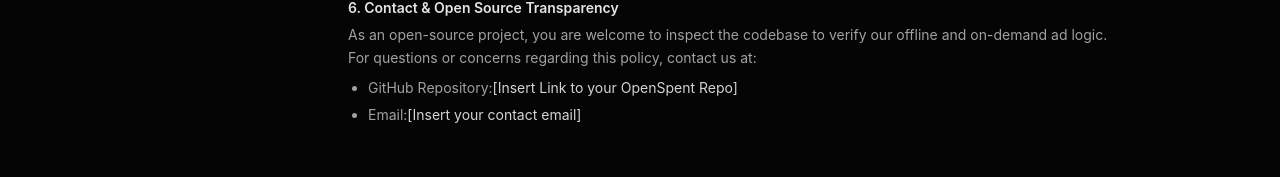
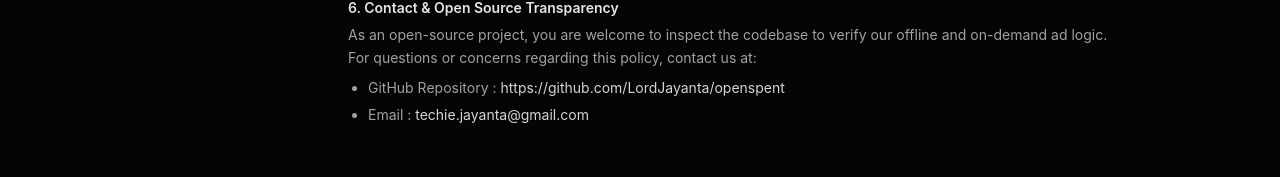
Before and after one commit to LordJayanta/openspent.site, a React (Vite) app: page /#/privacy in a window 1280 px wide. Shown: the part 1135-1312 px from the top of the page. Built offline with nearby package versions, Linux system fonts and the light colour scheme.

Commit message:
chore(docs/legal): replace placeholders with actual email, date, and repo links
- Updated static email and repository links to match the original repo
- Replaced dummy dates with correct, static timeline details

```diff
--- a/src/pages/legal/component/Privacy.tsx
+++ b/src/pages/legal/component/Privacy.tsx
@@ -1,3 +1,5 @@
+import { Link } from "react-router";
+
 export default function Privacy() {
   return (
     <section
@@ -10,7 +12,7 @@ export default function Privacy() {
               Privacy Policy
             </h1>
             <p className="text-xs text-textMuted font-medium">
-              Last updated: May 24, 2025
+              Last updated: July 7, 2026
             </p>
           </div>
 
@@ -138,16 +140,11 @@ export default function Privacy() {
               </p>
               <ul className="list-disc pl-5 space-y-1">
                 <li>
-                  GitHub Repository:
-                  <span className="text-neutral-300"
-                    >[Insert Link to your OpenSpent Repo]</span
-                  >
+                  GitHub Repository :
+                  <Link to={'https://github.com/LordJayanta/openspent'} className="text-neutral-300"> https://github.com/LordJayanta/openspent</Link >
                 </li>
                 <li>
-                  Email:
-                  <span className="text-neutral-300"
-                    >[Insert your contact email]</span
-                  >
+                  Email : <span className="text-neutral-300"> techie.jayanta@gmail.com</span>
                 </li>
               </ul>
             </div>
--- a/src/pages/legal/component/Terms.tsx
+++ b/src/pages/legal/component/Terms.tsx
@@ -1,3 +1,4 @@
+import { Link } from "react-router";
 
 export default function Terms() {
     return (
@@ -11,7 +12,7 @@ export default function Terms() {
                     Terms and Conditions
                 </h1>
                 <p className="text-xs text-textMuted font-medium">
-                    Effective Date: June 30, 2026
+                    Effective Date: July 7, 2026
                 </p>
             </div>
 
@@ -167,16 +168,12 @@ export default function Terms() {
                     </p>
                     <ul className="list-disc pl-5 space-y-1">
                         <li>
-                            GitHub Repository:
-                            <span className="text-neutral-300"
-                            >[Insert Link to your OpenSpent Repo]</span
-                            >
+                            GitHub Repository :
+                            <Link to={'https://github.com/LordJayanta/openspent'} className="text-neutral-300"> https://github.com/LordJayanta/openspent</Link >
                         </li>
                         <li>
-                            Email:
-                            <span className="text-neutral-300"
-                            >[Insert your contact email]</span
-                            >
+                            Email :
+                            <span className="text-neutral-300"> techie.jayanta@gmail.com</span>
                         </li>
                     </ul>
                 </div>
```
